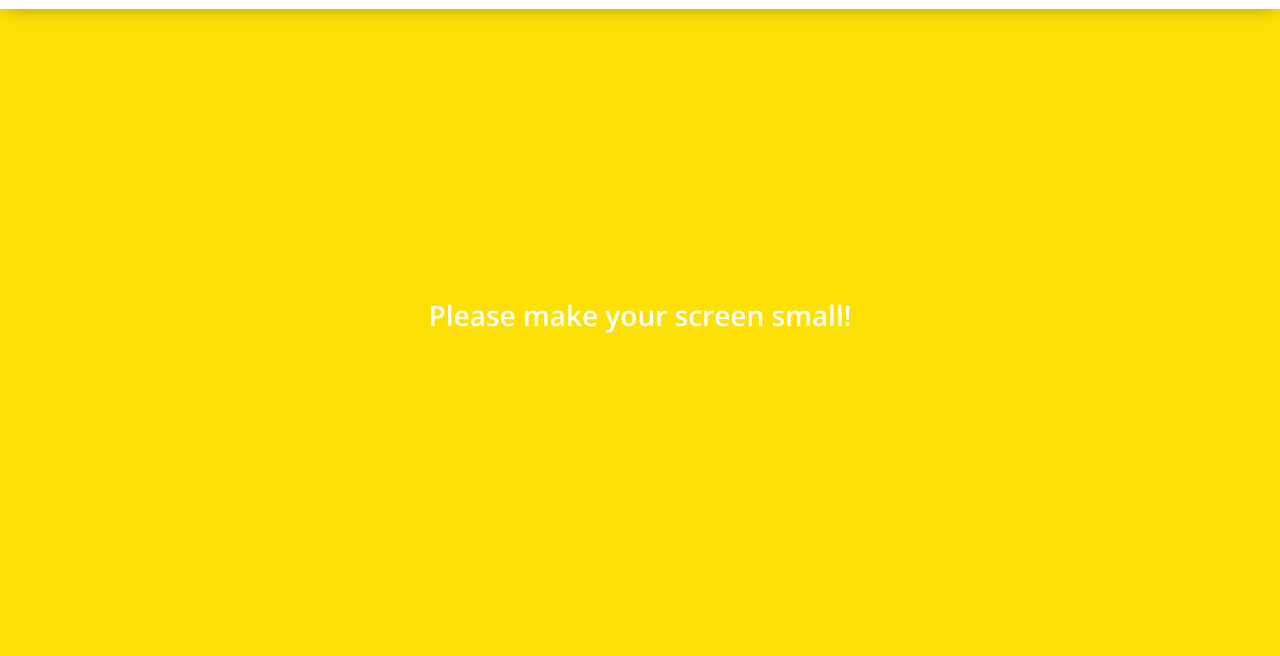
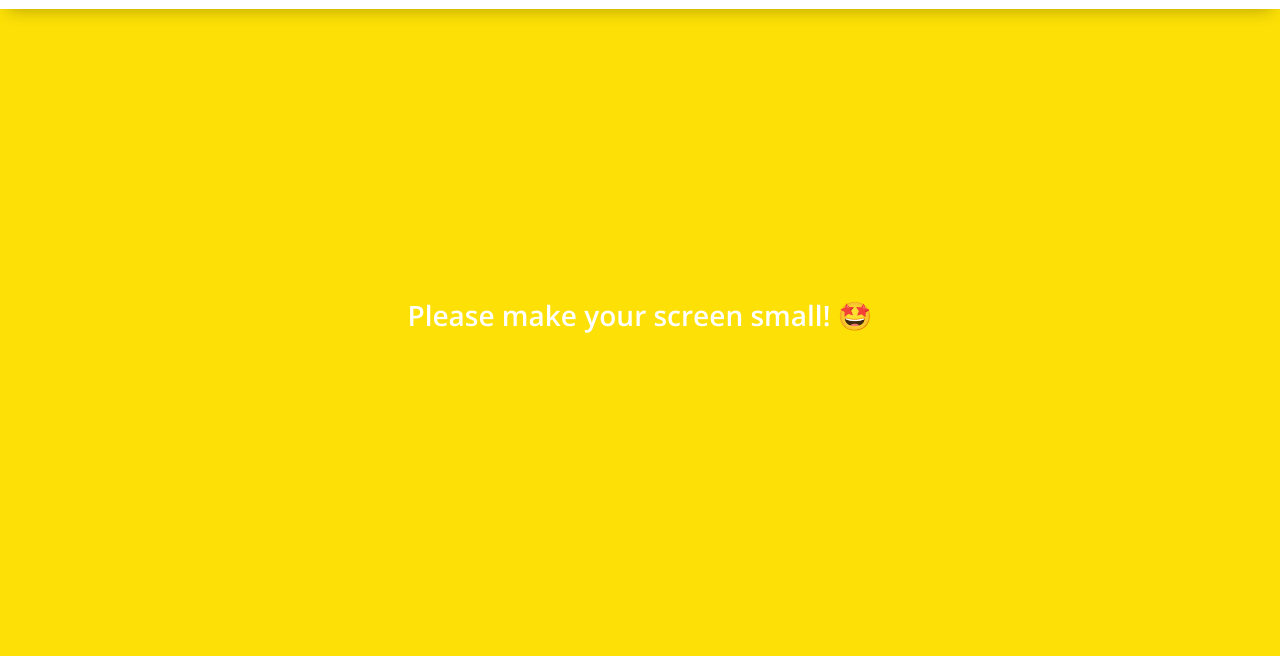
Before and after one commit to youngjuncho729/kakaotalk-clone, a plain HTML site: page chat.html in a window 1280 px wide. Shown: the part 85-741 px from the top of the page. Drawn offline with nearby package versions, Linux system fonts and the light colour scheme.

Commit message:
Added emoji

```diff
--- a/chat.html
+++ b/chat.html
@@ -94,7 +94,7 @@
       </div>
     </div>
     <div class="bigScreen">
-      <span class="bigScreen__text">Please make your screen small!</span>
+      <span class="bigScreen__text">Please make your screen small! 🤩</span>
     </div>
   </body>
 </html>
```
Also changed, not shown: find.html (+1 -1 lines), friends.html (+1 -1 lines), index.html (+1 -1 lines), more.html (+1 -1 lines), settings.html (+1 -1 lines).
